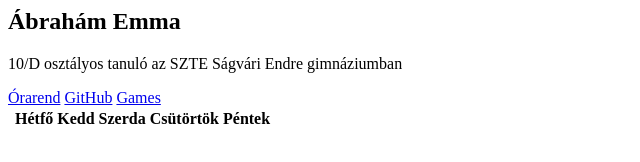
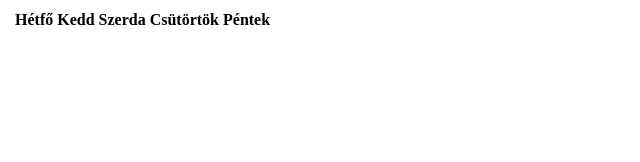
Before and after one commit to AbrahamEmmus/sagvari, a plain HTML site: page index.html in a window 1280 px wide. Shown: the whole page, without its empty margins (0-640 px from the left). Drawn offline with Linux system fonts and the light colour scheme.

Commit message:
Update index.html

```diff
--- a/index.html
+++ b/index.html
@@ -1,22 +1,3 @@
-<html>
-    <head>
-        <title>Ábrahám-Emma</title>
-        <link rel="stylesheet" href="style.css">
-    </head>
-    <body>
-        <section id="banner">
-            <div class="banner-text">
-                <h1>Ábrahám Emma</h1>
-                <p>10/D osztályos tanuló az SZTE Ságvári Endre gimnáziumban</p>
-                <div class="banner-btn">
-                    <a href="órarend.html"><span></span>Órarend</a>
-                    <a href="https://github.com/AbrahamEmmus"><span></span>GitHub</a>
-                    <a href="game.html"><span></span>Games</a>
-                </div>
-            </div>
-        </section>
-    </body>
-</html>
 <table>
 
     <tr>
```
